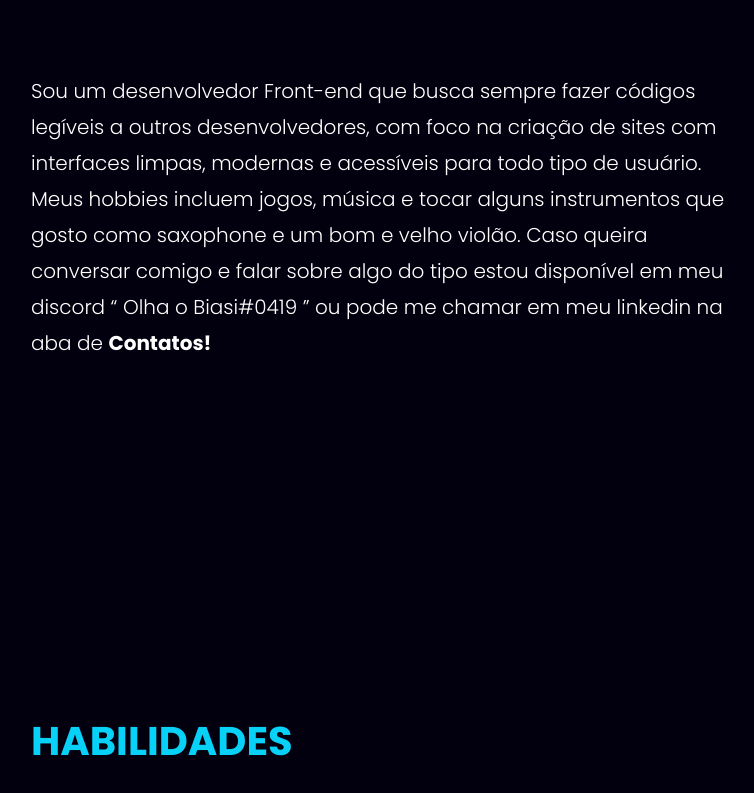
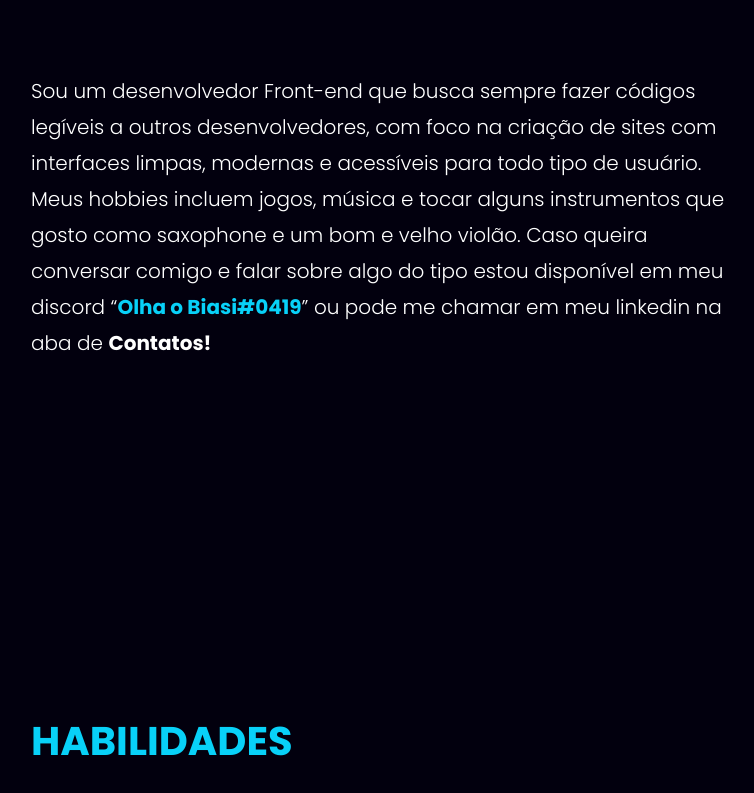
Before and after one commit to zLucasBiasi/frontend_biasiportfolio, a Next.js app: page / in a window 1280 px wide. Shown: the part 893-1686 px from the top of the page, without its empty margins (14-768 px from the left). Built offline with nearby package versions, Linux system fonts and the light colour scheme.

Commit message:
feat: creaing link to redirect to Discord

```diff
--- a/src/components/About/index.tsx
+++ b/src/components/About/index.tsx
@@ -18,8 +18,15 @@ export const About = () => {
                     jogos, música e tocar alguns instrumentos que gosto como
                     saxophone e um bom e velho violão. Caso queira conversar
                     comigo e falar sobre algo do tipo estou disponível em meu
-                    discord “ Olha o Biasi#0419 ” ou pode me chamar em meu
-                    linkedin na aba de{" "}
+                    discord “
+                    <S.linkToDiscord
+                        rel="noreferrer"
+                        target="_blank"
+                        href="https://discordapp.com/users/343822945912619008"
+                    >
+                        Olha o Biasi#0419
+                    </S.linkToDiscord>
+                    ” ou pode me chamar em meu linkedin na aba de{" "}
                     <S.Span>
                         <Link
                             to="contact"
--- a/src/components/About/styles.ts
+++ b/src/components/About/styles.ts
@@ -25,6 +25,14 @@ export const Paragraph = styled.p`
     `}
 `;
 
+export const linkToDiscord = styled.a`
+    ${({ theme }) => css`
+        font-weight: bold;
+
+        color: ${theme.colors.blueCian};
+    `}
+`;
+
 export const Span = styled.span`
     font-weight: bold;
 
```
